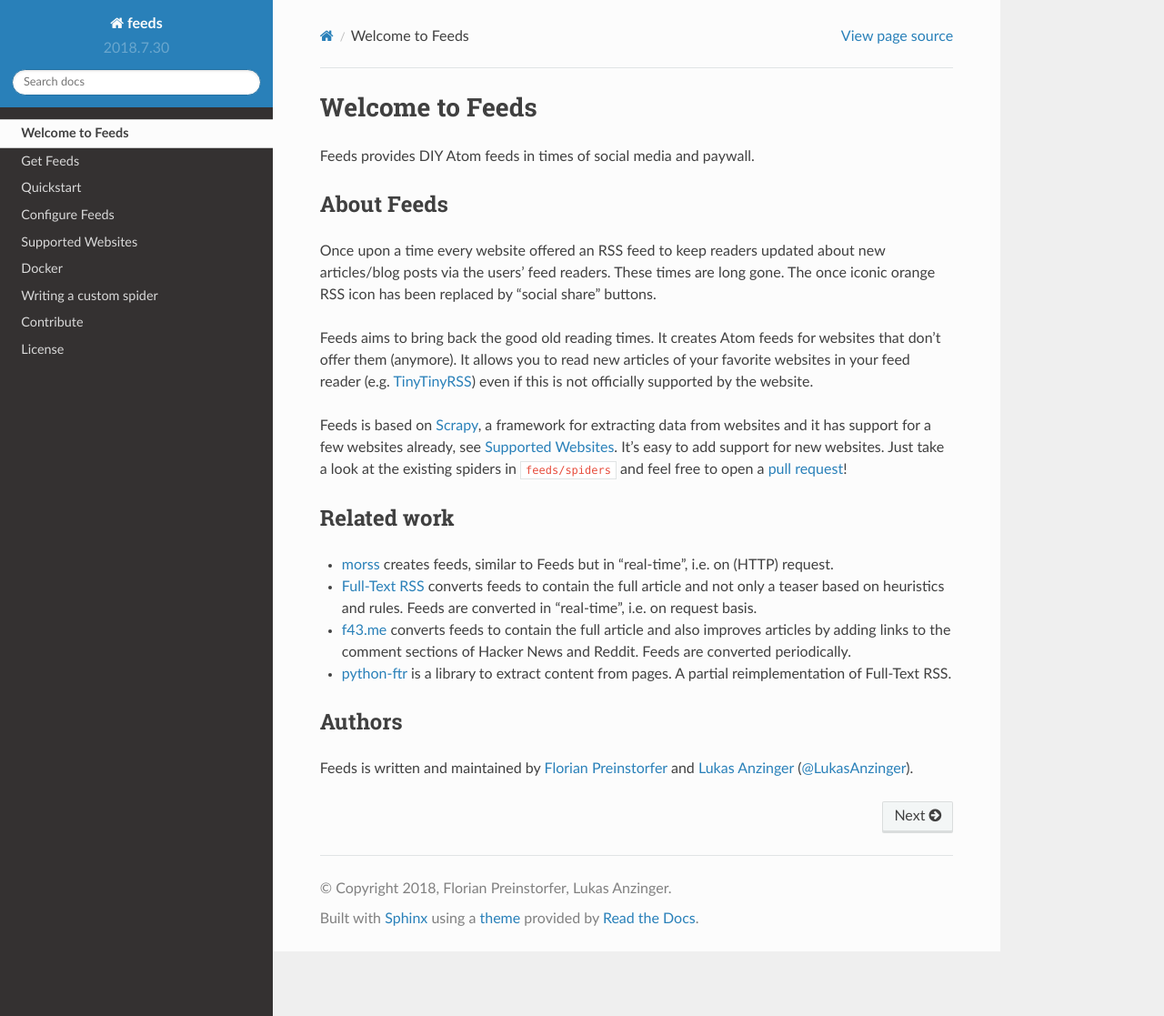
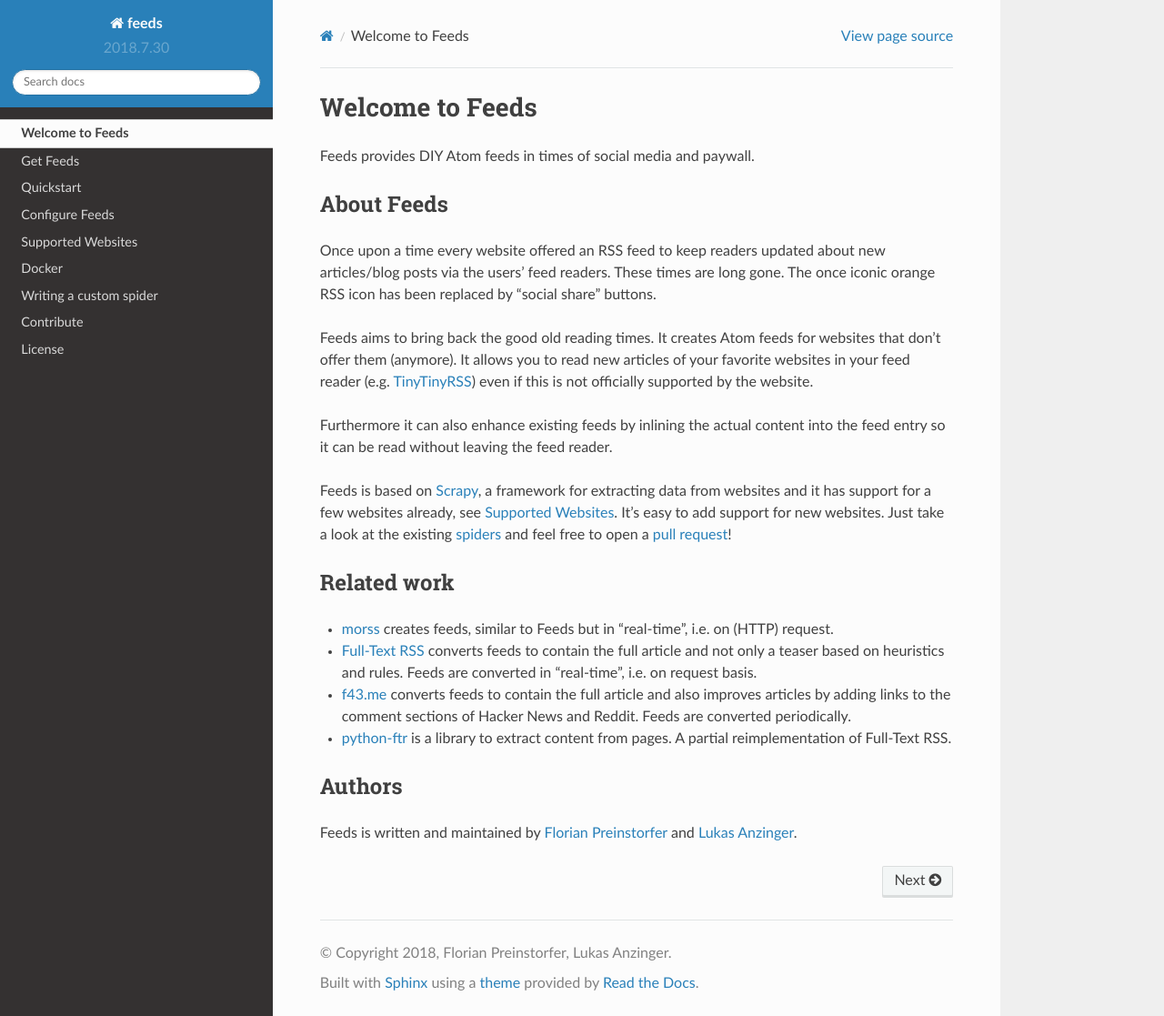
Before and after one commit to PyFeeds/PyFeeds, a Sphinx documentation site: the page built from docs/index.rst, in a window 1280 px wide and 1117 px high. Shown: the whole window at 91% size. Built offline with Sphinx 7.4.7 and the Read the Docs theme 2.0.0, drawn with Linux system fonts in a browser that asks for light colours.

Commit message:
Add some more links and cleanup documentation

```diff
--- a/docs/index.rst
+++ b/docs/index.rst
@@ -28,10 +28,13 @@
 your favorite websites in your feed reader (e.g. TinyTinyRSS_) even if this is
 not officially supported by the website.
 
+Furthermore it can also enhance existing feeds by inlining the actual content
+into the feed entry so it can be read without leaving the feed reader.
+
 Feeds is based on Scrapy_, a framework for extracting data from websites and it
 has support for a few websites already, see :ref:`Supported Websites`. It's
-easy to add support for new websites. Just take a look at the existing spiders
-in ``feeds/spiders`` and feel free to open a :ref:`pull request <Contribute>`!
+easy to add support for new websites. Just take a look at the existing spiders_
+and feel free to open a :ref:`pull request <Contribute>`!
 
 Related work
 ------------
@@ -49,8 +52,8 @@
 Authors
 -------
 Feeds is written and maintained by `Florian Preinstorfer <https://nblock.org>`_
-and `Lukas Anzinger <https://www.notinventedhere.org>`_ (`@LukasAnzinger`_).
+and `Lukas Anzinger <https://www.notinventedhere.org>`_.
 
 .. _Scrapy: https://www.scrapy.org
 .. _TinyTinyRSS: https://tt-rss.org
-.. _@LukasAnzinger: https://twitter.com/LukasAnzinger
+.. _spiders: https://github.com/PyFeeds/PyFeeds/tree/master/feeds/spiders
```
Also changed, not shown: README.rst (+11 -11 lines).
